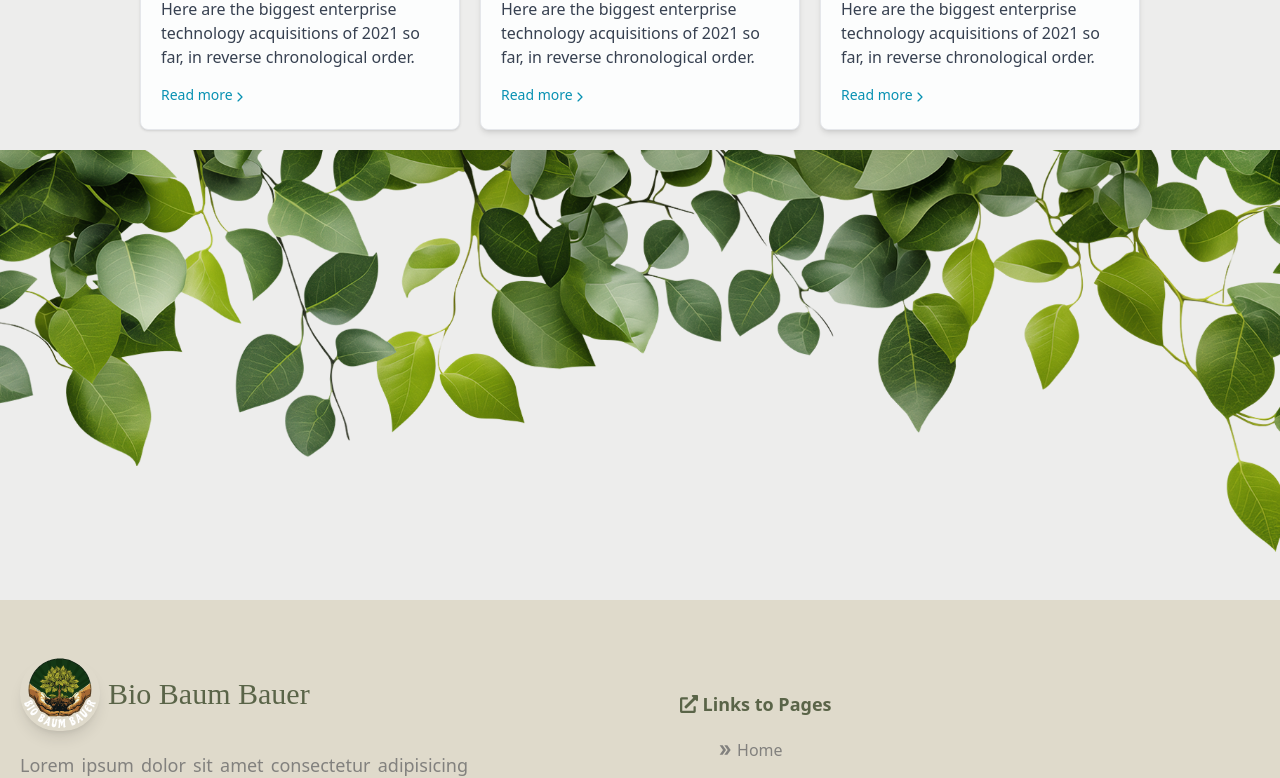
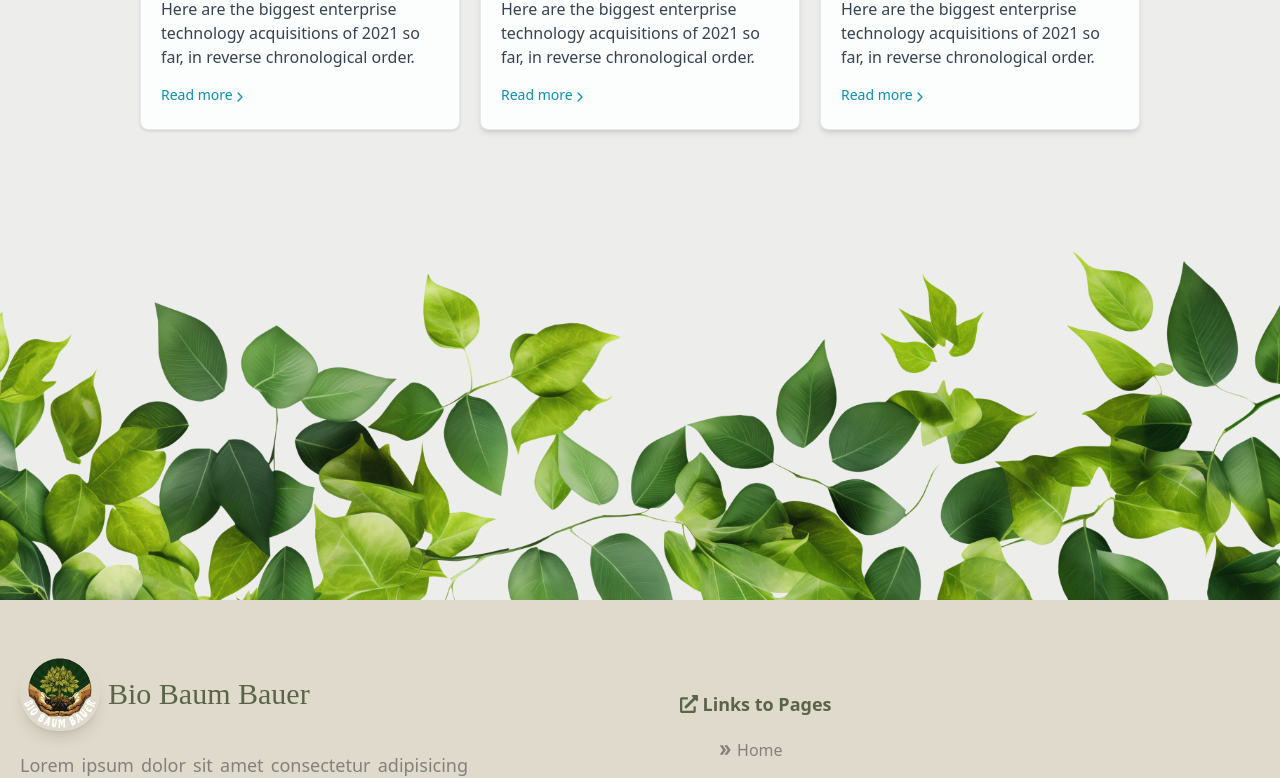
Before and after one commit to solawi-projects/baum-bauer-frontend, a React (Vite) app: page /news in a window 1280 px wide. Shown: the part 713-1491 px from the top of the page. Built offline with nearby package versions, Linux system fonts and the light colour scheme; a web font is replaced by a local one.

Commit message:
Removing Bags

```diff
--- a/src/pages/News.jsx
+++ b/src/pages/News.jsx
@@ -135,8 +135,8 @@ const News = () => {
           </div>
         </div>
         <img
-          className="bg-bg-page-color "
-          src="src/assets/images/leaves_background_01.png"
+          className="bg-bg-page-color w-full"
+          src="src/assets/images/leaves_background.png"
           alt=""
         />
 
```
Also changed, not shown: src/pages/Trees.jsx (renamed from src/pages/Sponsor.jsx).
